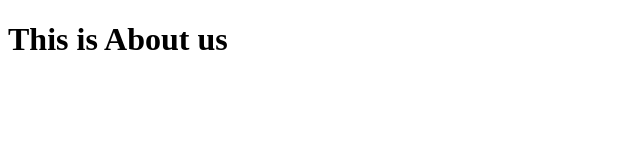
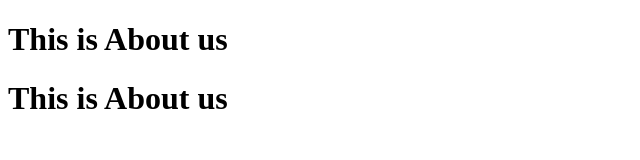
Before and after one commit to ezzel-cmd/newpjct, a plain HTML site: page aboutus.html in a window 1280 px wide. Shown: the whole page, without its empty margins (0-640 px from the left). Drawn offline with Linux system fonts and the light colour scheme.

Commit message:
haya sasa

```diff
--- a/aboutus.html
+++ b/aboutus.html
@@ -7,5 +7,6 @@
 </head>
 <body>
     <h1 class="">This is About us</h1>
+    <h1 class="">This is About us</h1>
 </body>
 </html>
```
